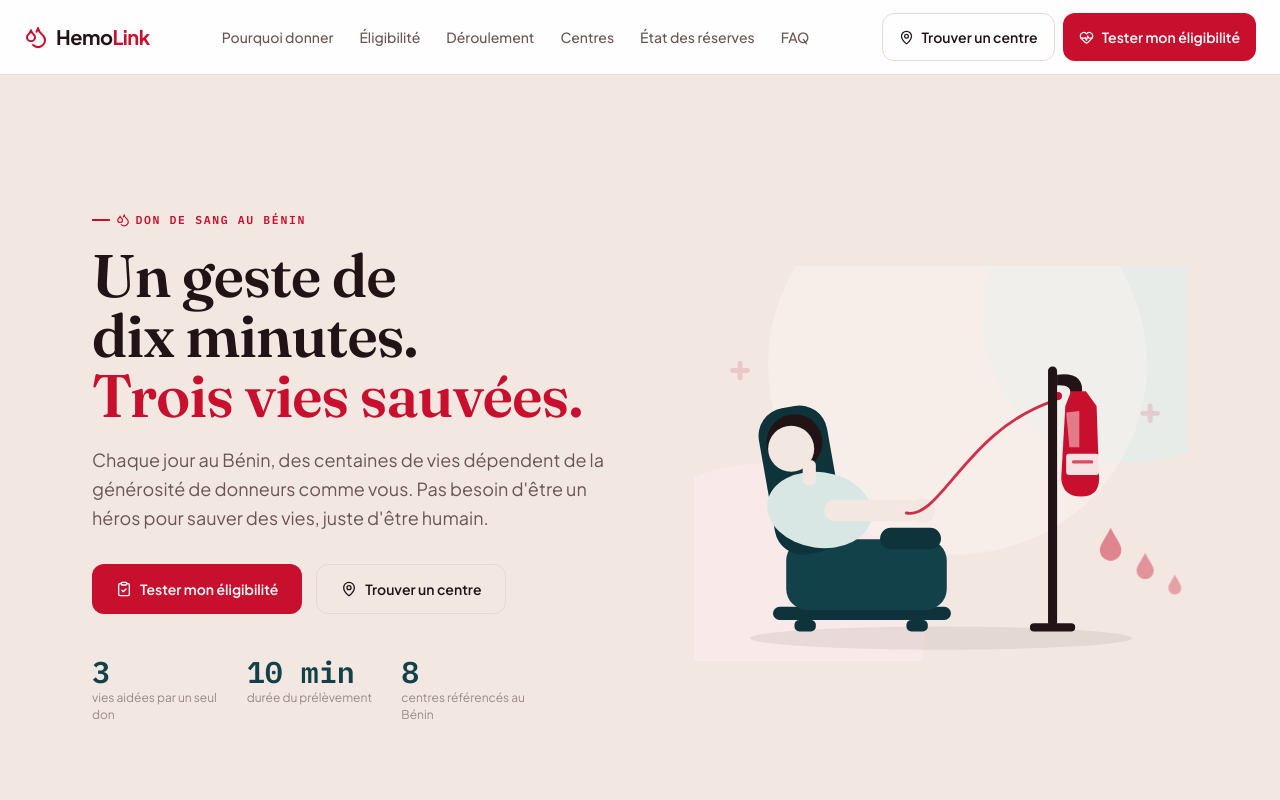
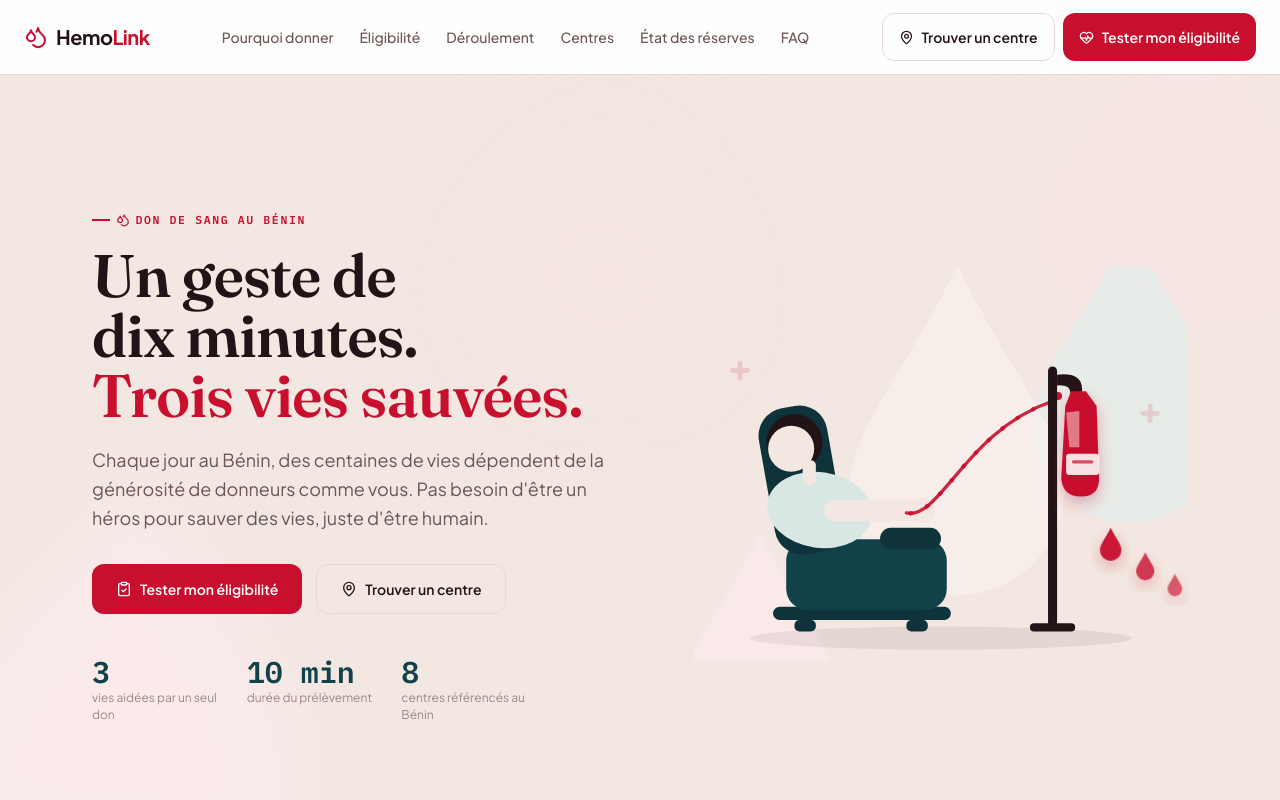
Before and after one commit to mahunaromaric/hemolink, a React (Vite) app: page / in a window 1280 px wide. Shown: the top 800 px of the page. Built offline with nearby package versions, Linux system fonts and the light colour scheme.

Commit message:
Hero vivant: gouttes abstraites en fond, cascade d'entrée, compteurs animés, illustration avec flux et gouttes pulsantes

```diff
--- a/src/components/CentersSection.tsx
+++ b/src/components/CentersSection.tsx
@@ -19,7 +19,6 @@ function CentersBackground() {
   return (
     <div aria-hidden className="pointer-events-none absolute inset-0 z-0 overflow-hidden">
       <div className="absolute -top-24 -right-24 w-96 h-96 rounded-full bg-red-tint/60 blur-3xl" />
-      <div className="absolute -bottom-28 -left-20 w-[28rem] h-[28rem] rounded-full bg-teal-soft/60 blur-3xl" />
       <Icon
         name="droplets"
         size={320}
--- a/src/components/Hero.tsx
+++ b/src/components/Hero.tsx
@@ -1,12 +1,43 @@
 import { Icon } from './Icon'
 import { centres } from '../data/centres'
 import Reveal from './Reveal'
+import { useCountUp } from '../hooks/useCountUp'
 
 const stats = [
-  { value: '3', label: 'vies aidées par un seul don' },
-  { value: '10 min', label: 'durée du prélèvement' },
-  { value: `${centres.length}`, label: 'centres référencés au Bénin' },
+  { value: 3, suffix: '', label: 'vies aidées par un seul don' },
+  { value: 10, suffix: ' min', label: 'durée du prélèvement' },
+  { value: centres.length, suffix: '', label: 'centres référencés au Bénin' },
 ]
+
+const DROP = 'M0 -12 C7 2 13 8 13 15 A13 13 0 1 1 -13 15 C -13 8 -7 2 0 -12 Z'
+const DROP_BG = 'M13 0 C18 8 26 14 26 21 A13 13 0 1 1 0 21 C0 14 8 8 13 0 Z'
+
+function HeroBackground() {
+  return (
+    <div aria-hidden className="pointer-events-none absolute inset-0 z-0 overflow-hidden">
+      <svg
+        viewBox="0 0 26 28"
+        className="drop-drift absolute -top-16 -right-16 w-80 h-80 text-red-tint/60 blur-2xl"
+      >
+        <path d={DROP_BG} fill="currentColor" />
+      </svg>
+      <svg
+        viewBox="0 0 26 28"
+        className="drop-drift absolute -bottom-24 -left-20 w-[26rem] h-[26rem] text-pink-tint/70 blur-2xl"
+        style={{ animationDelay: '-6s', animationDuration: '19s' }}
+      >
+        <path d={DROP_BG} fill="currentColor" />
+      </svg>
+      <svg
+        viewBox="0 0 26 28"
+        className="drop-drift absolute top-[10%] left-[38%] w-60 h-60 text-red-tint/40 blur-3xl"
+        style={{ animationDelay: '-11s', animationDuration: '14s' }}
+      >
+        <path d={DROP_BG} fill="currentColor" />
+      </svg>
+    </div>
+  )
+}
 
 function HeroIllustration() {
   return (
@@ -18,9 +49,22 @@ function HeroIllustration() {
       className="w-full h-auto"
     >
       <title>Don de sang : trois gouttes pour trois vies sauvées</title>
-      <circle cx="530" cy="60" r="180" fill="#E3EEEC" opacity="0.7" />
-      <circle cx="80" cy="440" r="200" fill="#FDEBEE" opacity="0.6" />
-      <circle cx="320" cy="120" r="230" fill="#FBF4F1" opacity="0.5" />
+      <defs>
+        <filter id="red-glow" x="-40%" y="-40%" width="180%" height="180%">
+          <feDropShadow dx="0" dy="8" stdDeviation="10" flood-color="#C8102E" flood-opacity="0.3" />
+        </filter>
+      </defs>
+
+      {/* gouttes pâles — fond */}
+      <g fill="#E3EEEC" opacity="0.7">
+        <path transform="translate(530 60) scale(9)" d={DROP} />
+      </g>
+      <g fill="#FDEBEE" opacity="0.6">
+        <path transform="translate(80 440) scale(9.5)" d={DROP} />
+      </g>
+      <g fill="#FBF4F1" opacity="0.5">
+        <path transform="translate(320 120) scale(10)" d={DROP} />
+      </g>
 
       <g stroke="#C8102E" strokeWidth="6" strokeLinecap="round" opacity="0.14">
         <path d="M 56 118 v 18 M 47 127 h 18" />
@@ -50,16 +94,25 @@ function HeroIllustration() {
       <circle cx="278" cy="297" r="15" fill="#F3E7E1" />
       <circle cx="252" cy="297" r="7" fill="#FBE4E6" />
 
-      {/* tubulure */}
+      {/* tubulure + flux de gouttelettes */}
       <path
         d="M 258 300 C 300 308 330 200 436 164"
         fill="none"
         stroke="#C8102E"
-        strokeWidth="3.5"
+        strokeWidth="4"
         strokeLinecap="round"
-        opacity="0.85"
+        opacity="0.9"
       />
       <circle cx="442" cy="158" r="5" fill="#C8102E" />
+      <path
+        d="M 258 300 C 300 308 330 200 436 164"
+        fill="none"
+        stroke="#C8102E"
+        strokeWidth="5"
+        strokeLinecap="round"
+        strokeDasharray="1 21"
+        className="blood-flow"
+      />
 
       {/* pied à poche */}
       <rect x="430" y="122" width="11" height="316" rx="5.5" fill="#221416" />
@@ -67,6 +120,7 @@ function HeroIllustration() {
       <path d="M 441 132 q 34 -4 30 24 l -14 0 q 2 -12 -16 -11 z" fill="#221416" />
 
       {/* poche de sang */}
+      <g filter="url(#red-glow)">
         <path
           d="M 458 152 L 476 152 L 489 170 L 492 258 Q 492 280 470 280 Q 448 280 446 258 L 451 170 Z"
           fill="#C8102E"
@@ -74,24 +128,44 @@ function HeroIllustration() {
         <path d="M 452 178 L 468 176 L 468 220 L 456 220 Z" fill="#FBE4E6" opacity="0.5" />
         <rect x="452" y="228" width="40" height="26" rx="4" fill="#FBF4F1" opacity="0.92" />
         <rect x="459" y="236" width="26" height="4" rx="2" fill="#C8102E" opacity="0.7" />
+      </g>
 
       {/* trois gouttes — trois vies */}
-      <g opacity="0.9">
-        <g className="animate-pulse">
-          <path transform="translate(506,330)" d="M0 -12 C7 2 13 8 13 15 A13 13 0 1 1 -13 15 C -13 8 -7 2 0 -12 Z" fill="#C8102E" />
+      <g filter="url(#red-glow)" opacity="0.95">
+        <g transform="translate(506 330)">
+          <g className="drop-pulse">
+            <path d={DROP} fill="#C8102E" />
           </g>
         </g>
-      <g opacity="0.7">
-        <g className="animate-pulse [animation-delay:150ms]">
-          <path transform="translate(548,358) scale(0.8)" d="M0 -12 C7 2 13 8 13 15 A13 13 0 1 1 -13 15 C -13 8 -7 2 0 -12 Z" fill="#C8102E" />
+      </g>
+      <g filter="url(#red-glow)" opacity="0.8">
+        <g transform="translate(548 358) scale(0.85)">
+          <g className="drop-pulse" style={{ animationDelay: '0.35s' }}>
+            <path d={DROP} fill="#C8102E" />
           </g>
         </g>
-      <g opacity="0.5">
-        <g className="animate-pulse [animation-delay:300ms]">
-          <path transform="translate(584,382) scale(0.6)" d="M0 -12 C7 2 13 8 13 15 A13 13 0 1 1 -13 15 C -13 8 -7 2 0 -12 Z" fill="#C8102E" />
+      </g>
+      <g filter="url(#red-glow)" opacity="0.65">
+        <g transform="translate(584 382) scale(0.68)">
+          <g className="drop-pulse" style={{ animationDelay: '0.7s' }}>
+            <path d={DROP} fill="#C8102E" />
+          </g>
         </g>
       </g>
     </svg>
+  )
+}
+
+function Stat({ value, suffix = '', label }: { value: number; suffix?: string; label: string }) {
+  const count = useCountUp(value)
+  return (
+    <div>
+      <p className="font-mono text-2xl sm:text-3xl font-semibold text-secondary whitespace-nowrap">
+        {count}
+        {suffix}
+      </p>
+      <p className="text-xs text-ink-faint leading-snug">{label}</p>
+    </div>
   )
 }
 
@@ -99,26 +173,32 @@ export default function Hero() {
   return (
     <section
       id="home-hero"
-      className="bg-cream-alt pt-16 sm:pt-24 md:pt-32 pb-14 sm:pb-20 overflow-hidden"
+      className="relative bg-cream-alt pt-16 sm:pt-24 md:pt-32 pb-14 sm:pb-20 overflow-hidden"
     >
-        <Reveal className="max-w-6xl mx-auto px-4 sm:px-7 grid grid-cols-1 lg:grid-cols-[1.05fr_0.95fr] gap-10 lg:gap-14 items-center">
+      <HeroBackground />
+      <div className="relative z-10 max-w-6xl mx-auto px-4 sm:px-7 grid grid-cols-1 lg:grid-cols-[1.05fr_0.95fr] gap-10 lg:gap-14 items-center">
         <div>
+          <Reveal>
             <div className="eyebrow mb-4 whitespace-nowrap">
               <Icon name="droplets" size={14} />
               Don de sang au Bénin
             </div>
+          </Reveal>
+          <Reveal delay={100}>
             <h1 className="text-4xl sm:text-5xl lg:text-6xl mb-5 text-balance">
               Un geste de dix minutes.
               <br />
-              <em className="not-italic text-primary">
-                Trois vies sauvées.
-              </em>
+              <em className="not-italic text-primary">Trois vies sauvées.</em>
             </h1>
+          </Reveal>
+          <Reveal delay={200}>
             <p className="text-lg text-ink-soft max-w-xl leading-relaxed">
               Chaque jour au Bénin, des centaines de vies dépendent de la
               générosité de donneurs comme vous. Pas besoin d'être un héros
               pour sauver des vies, juste d'être humain.
             </p>
+          </Reveal>
+          <Reveal delay={300}>
             <div className="flex flex-wrap gap-3.5 mt-8">
               <a
                 href="#eligibilite"
@@ -135,22 +215,20 @@ export default function Hero() {
                 Trouver un centre
               </a>
             </div>
+          </Reveal>
+          <Reveal delay={400}>
             <div className="mt-10 grid grid-cols-3 max-w-md gap-4">
               {stats.map((s) => (
-                <div key={s.label}>
-                  <p className="font-mono text-2xl sm:text-3xl font-semibold text-secondary whitespace-nowrap">
-                    {s.value}
-                  </p>
-                  <p className="text-xs text-ink-faint leading-snug">{s.label}</p>
-                </div>
+                <Stat key={s.label} value={s.value} suffix={s.suffix} label={s.label} />
               ))}
             </div>
+          </Reveal>
         </div>
 
-          <div className="relative self-center">
+        <Reveal delay={150} className="relative self-center">
           <HeroIllustration />
+        </Reveal>
       </div>
-        </Reveal>
     </section>
   )
 }
--- /dev/null
+++ b/src/hooks/useCountUp.ts
@@ -0,0 +1,28 @@
+import { useEffect, useRef, useState } from 'react'
+
+export function useCountUp(target: number, duration = 1200) {
+  const [value, setValue] = useState(0)
+  const reducedRef = useRef(
+    typeof window !== 'undefined' &&
+      window.matchMedia('(prefers-reduced-motion: reduce)').matches,
+  )
+
+  useEffect(() => {
+    if (reducedRef.current) {
+      setValue(target)
+      return
+    }
+    let raf = 0
+    const start = performance.now()
+    const tick = (now: number) => {
+      const progress = Math.min((now - start) / duration, 1)
+      const eased = 1 - Math.pow(1 - progress, 3)
+      setValue(Math.round(eased * target))
+      if (progress < 1) raf = requestAnimationFrame(tick)
+    }
+    raf = requestAnimationFrame(tick)
+    return () => cancelAnimationFrame(raf)
+  }, [target, duration])
+
+  return value
+}
--- a/src/index.css
+++ b/src/index.css
@@ -112,10 +112,52 @@
   }
 }
 
+@keyframes drop-drift {
+  from {
+    transform: translateY(0) rotate(0deg);
+  }
+  to {
+    transform: translateY(-28px) rotate(6deg);
+  }
+}
+
+@keyframes drop-pulse {
+  0% { transform: scale(1); }
+  8% { transform: scale(1.14); }
+  16% { transform: scale(1); }
+  24% { transform: scale(1.09); }
+  36% { transform: scale(1); }
+  100% { transform: scale(1); }
+}
+
+@keyframes blood-flow {
+  from { stroke-dashoffset: 0; }
+  to { stroke-dashoffset: -44; }
+}
+
+.drop-drift {
+  animation: drop-drift 16s ease-in-out infinite alternate;
+}
+
+.drop-pulse {
+  transform-box: fill-box;
+  transform-origin: center;
+  animation: drop-pulse 2.6s ease-in-out infinite;
+}
+
+.blood-flow {
+  animation: blood-flow 1.5s linear infinite;
+}
+
 @media (prefers-reduced-motion: reduce) {
   .reveal {
     opacity: 1 !important;
     transform: none !important;
     transition: none !important;
   }
+  .drop-drift,
+  .drop-pulse,
+  .blood-flow {
+    animation: none !important;
+  }
 }
```
Lines whose indentation alone changed are shown as unchanged.
